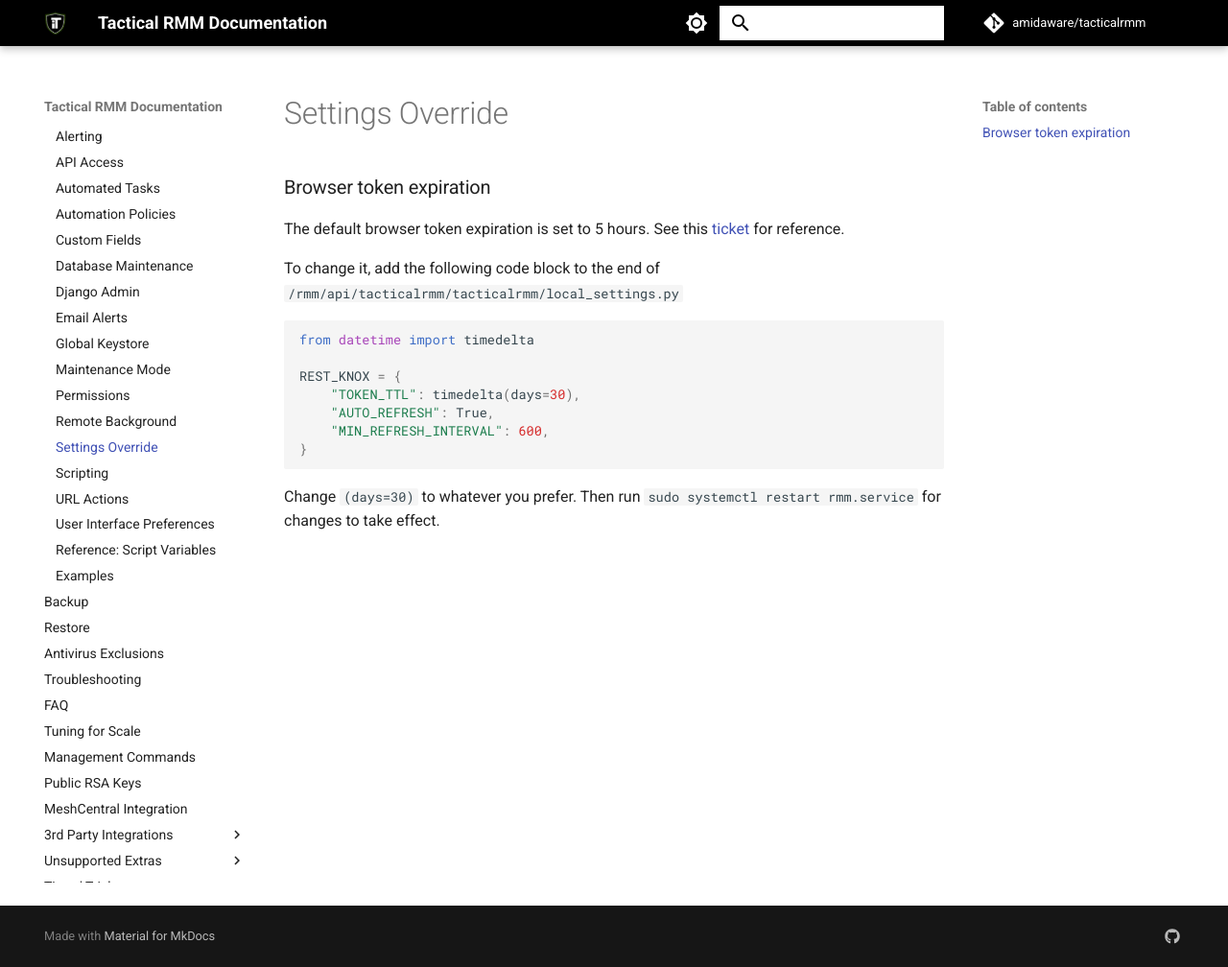
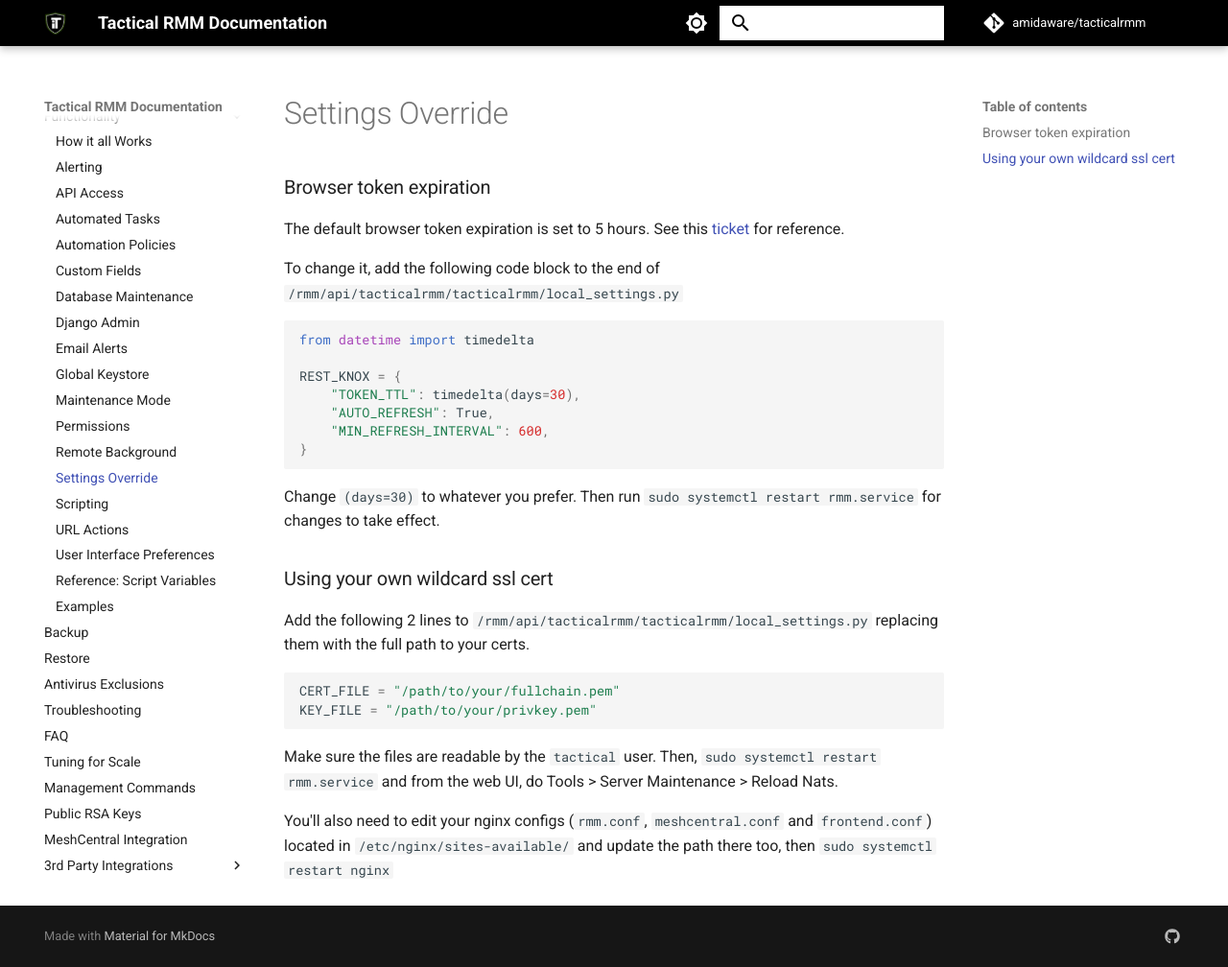
Before and after one commit to amidaware/trmm-docs, an MkDocs documentation site: the page built from docs/functions/settings_override.md, in a window 1280 px wide and 1008 px high. Shown: the whole window at 96% size. Built offline with MkDocs 1.6.1 and Material for MkDocs 9.7.7, drawn with Linux system fonts in a browser that asks for light colours; comment, search, counter and statistics services are not loaded.

Commit message:
add custom wildcard

````diff
--- a/docs/functions/settings_override.md
+++ b/docs/functions/settings_override.md
@@ -17,3 +17,17 @@
 ```
 
 Change `(days=30)` to whatever you prefer. Then run `sudo systemctl restart rmm.service` for changes to take effect.
+
+### Using your own wildcard ssl cert
+
+Add the following 2 lines to `/rmm/api/tacticalrmm/tacticalrmm/local_settings.py` replacing them with the full path to your certs.
+
+```python
+CERT_FILE = "/path/to/your/fullchain.pem"
+KEY_FILE = "/path/to/your/privkey.pem"
+```
+
+Make sure the files are readable by the `tactical` user.
+Then, `sudo systemctl restart rmm.service` and from the web UI, do Tools > Server Maintenance > Reload Nats.
+
+You'll also need to edit your nginx configs (`rmm.conf`, `meshcentral.conf` and `frontend.conf`) located in `/etc/nginx/sites-available/` and update the path there too, then `sudo systemctl restart nginx`
````
